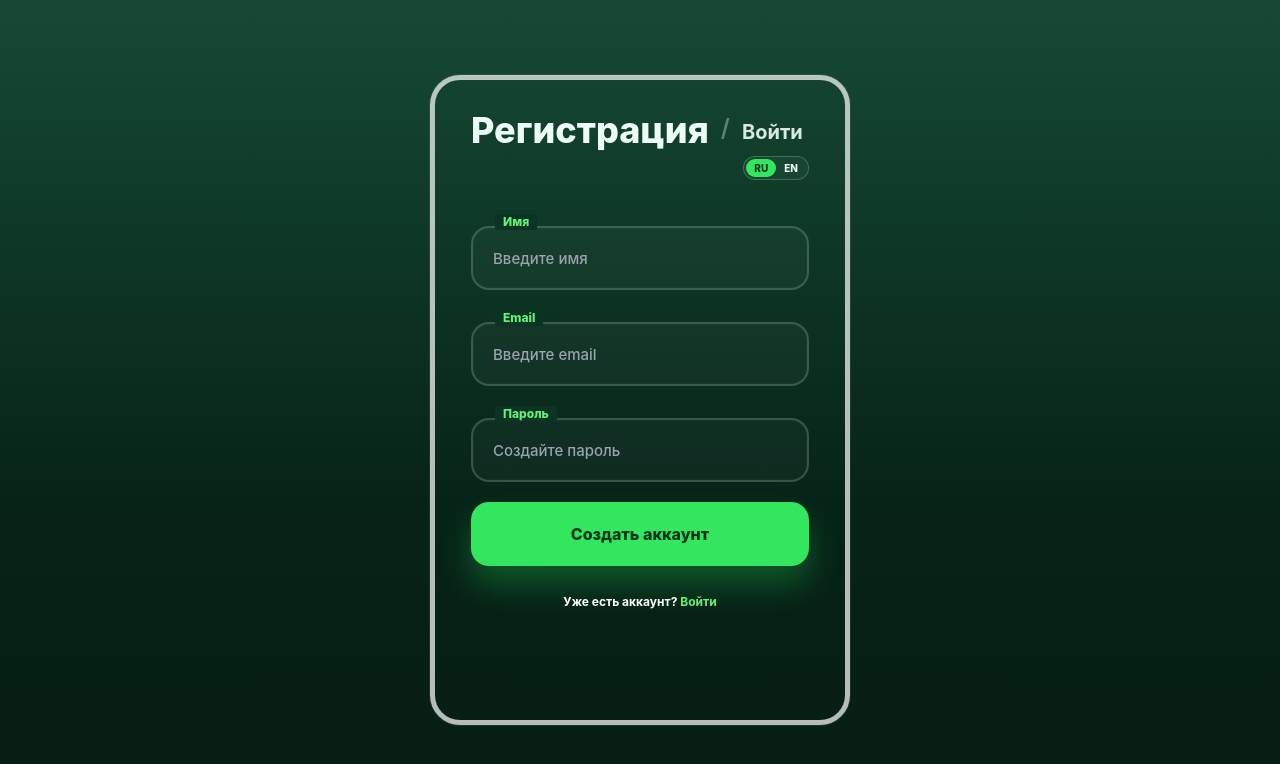
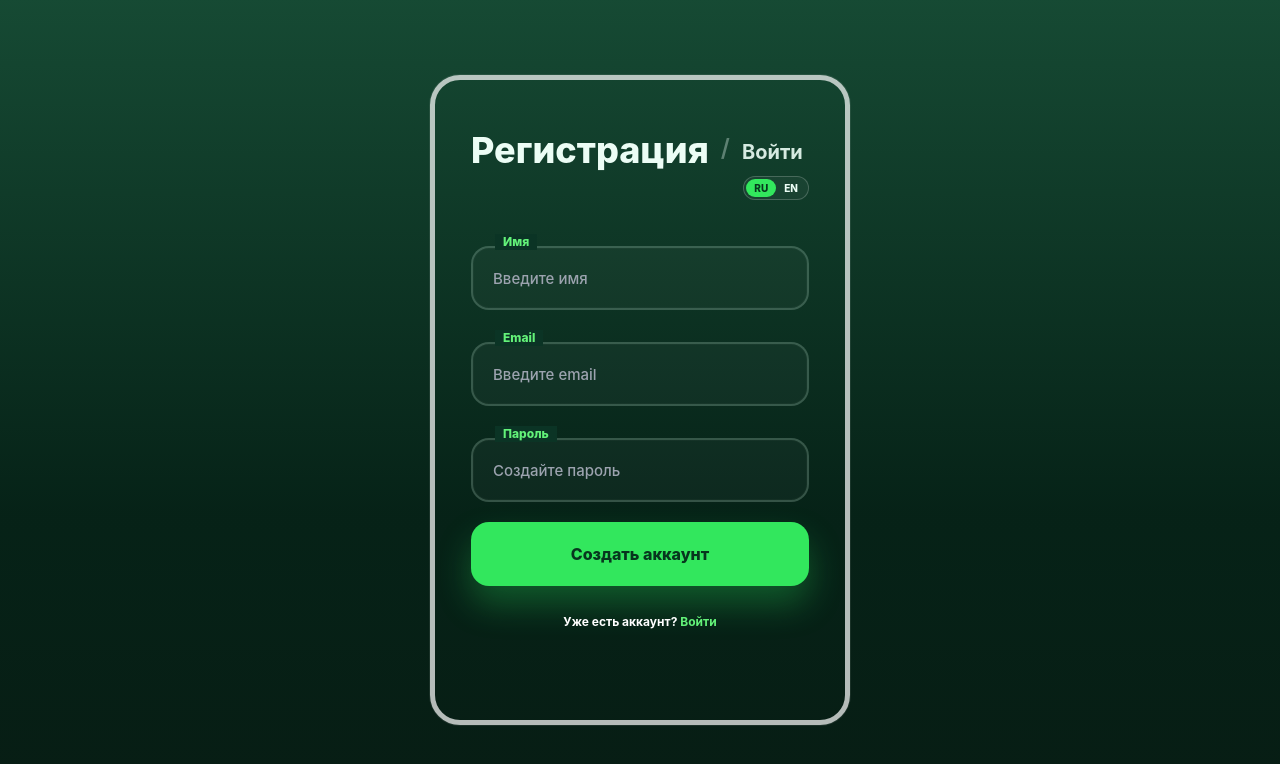
Before and after one commit to aiti18/PLANES, a Next.js app: page /register in a window 1280 px wide. Shown: the top 764 px of the page. Built offline with nearby package versions, Linux system fonts and the light colour scheme; no server answers.

Commit message:
lower auth headings

```diff
--- a/src/components/auth/LoginForm.tsx
+++ b/src/components/auth/LoginForm.tsx
@@ -96,7 +96,7 @@ export function LoginForm() {
 
       <div className="relative z-10 mx-auto flex min-h-dvh w-full max-w-[420px] flex-col rounded-[30px] border-[5px] border-white/70 bg-transparent px-9 pb-7 pt-8 shadow-[0_0_0_1px_rgba(255,255,255,0.08)] sm:min-h-[650px]">
         <div className="relative z-10">
-          <h1 className="mt-[10px] flex flex-wrap items-end gap-x-3 gap-y-2 text-[34px] font-extrabold leading-none tracking-normal text-emerald-50 sm:text-[36px]">
+          <h1 className="mt-5 flex flex-wrap items-end gap-x-3 gap-y-2 text-[34px] font-extrabold leading-none tracking-normal text-emerald-50 sm:text-[36px]">
             <span>{t.title}</span>
             <span className="pb-1 text-2xl font-semibold text-emerald-50/35">
               /
--- a/src/components/auth/RegisterForm.tsx
+++ b/src/components/auth/RegisterForm.tsx
@@ -88,7 +88,7 @@ export function RegisterForm() {
 
       <div className="relative z-10 mx-auto flex min-h-dvh w-full max-w-[420px] flex-col rounded-[30px] border-[5px] border-white/70 bg-transparent px-9 pb-7 pt-8 shadow-[0_0_0_1px_rgba(255,255,255,0.08)] sm:min-h-[650px]">
         <div className="relative z-10">
-          <h1 className="flex flex-wrap items-end gap-x-3 gap-y-2 text-[34px] font-extrabold leading-none tracking-normal text-emerald-50 sm:text-[36px]">
+          <h1 className="mt-5 flex flex-wrap items-end gap-x-3 gap-y-2 text-[34px] font-extrabold leading-none tracking-normal text-emerald-50 sm:text-[36px]">
             <span>{t.title}</span>
             <span className="pb-1 text-2xl font-semibold text-emerald-50/35">
               /
```
